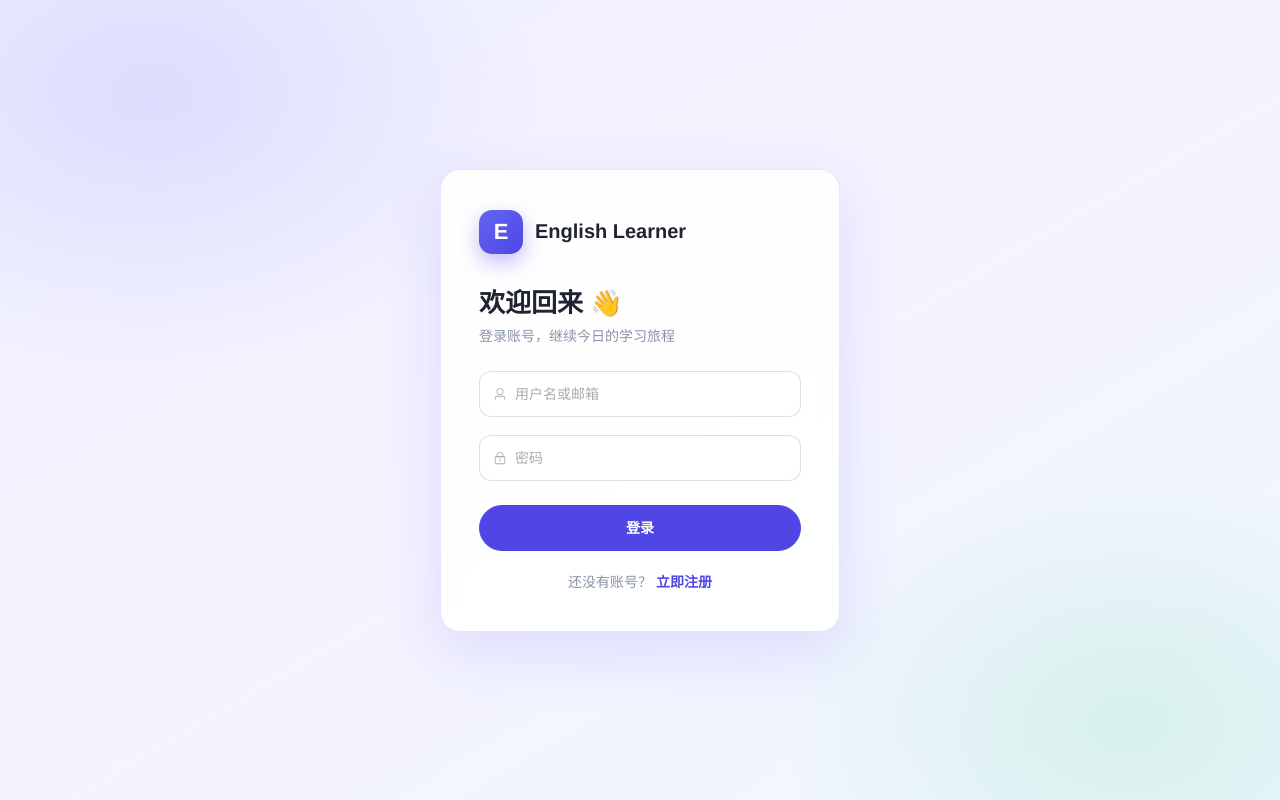
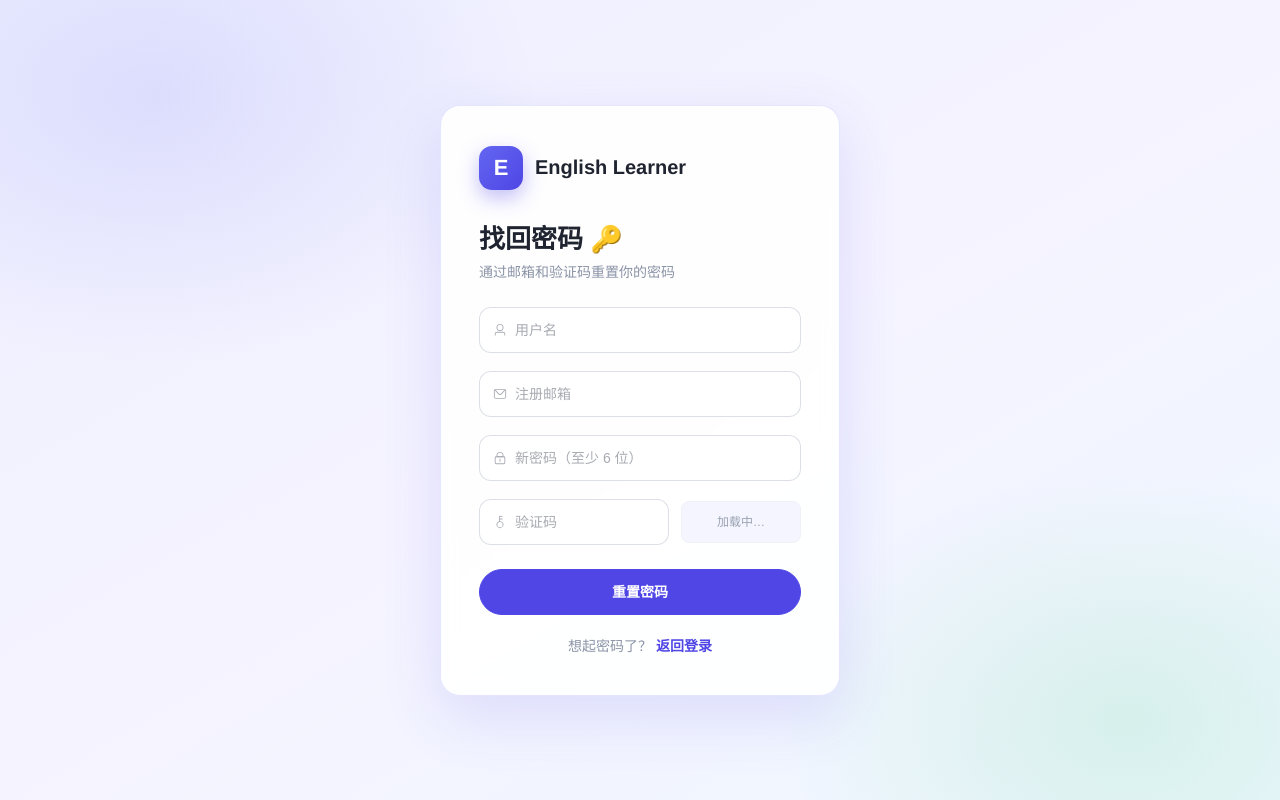
Before and after one commit to Pyq56523/English_Web, a Vue app: page /forgot in a window 1280 px wide. Before the commit this address led to /login. Built offline with nearby package versions, Linux system fonts and the light colour scheme; no server answers.

Commit message:
加入找回密码

```diff
--- a/src/api/auth.js
+++ b/src/api/auth.js
@@ -17,17 +17,21 @@ export function meApi() {
 }
 
 export function updateMeApi(payload) {
-  return request.put('/auth/update-me', payload)
+  return request.put('/auth/update_me', payload)
 }
 
 export function changePasswordApi(payload) {
-  return request.post('/auth/change-password', payload)
+  return request.post('/auth/change_password', payload)
+}
+
+export function resetPasswordApi(payload) {
+  return request.post('/auth/reset_password', payload)
 }
 
 export function uploadAvatarApi(file) {
   const formData = new FormData()
   formData.append('file', file)
-  return request.post('/auth/upload-avatar', formData, {
+  return request.post('/auth/upload_avatar', formData, {
     headers: { 'Content-Type': 'multipart/form-data' }
   })
 }
--- a/src/main.js
+++ b/src/main.js
@@ -14,6 +14,7 @@ import SettingItem from './components/common/SettingItem.vue'
 import BookCard from './components/common/BookCard.vue'
 import CurrentBookCard from './components/common/CurrentBookCard.vue'
 import AuthCard from './components/common/AuthCard.vue'
+import ForgotPassword from './views/ForgotPassword.vue'
 import './assets/styles/main.scss'
 
 // 全局注册通用 UI 组件：在组件标签中直接可用，无需每个页面 import
@@ -23,7 +24,8 @@ const GLOBAL_COMPONENTS = {
   SettingItem,
   BookCard,
   CurrentBookCard,
-  AuthCard
+  AuthCard,
+  ForgotPassword
 }
 
 const app = createApp(App)
--- a/src/router/index.js
+++ b/src/router/index.js
@@ -13,7 +13,8 @@ export const APP_ROUTES = {
   settings: { path: '/settings', name: 'Settings' },
   profile: { path: '/profile', name: 'Profile' },
   login: { path: '/login', name: 'Login' },
-  register: { path: '/register', name: 'Register' }
+  register: { path: '/register', name: 'Register' },
+  forgot: { path: '/forgot', name: 'ForgotPassword' }
 }
 
 /** 跳转目标白名单，便于类型提示与集中管理 */
@@ -62,6 +63,12 @@ const routes = [
     meta: { public: true }
   },
   {
+    path: '/forgot',
+    name: 'ForgotPassword',
+    component: () => import('@/views/ForgotPassword.vue'),
+    meta: { public: true }
+  },
+  {
     path: '/',
     component: () => import('@/components/layout/AppLayout.vue'),
     children: [
--- /dev/null
+++ b/src/views/ForgotPassword.vue
@@ -0,0 +1,143 @@
+<template>
+  <AuthCard title="找回密码 🔑" subtitle="通过邮箱和验证码重置你的密码">
+    <template #form>
+      <el-form :model="form" :rules="rules" ref="formRef" class="form" @submit.prevent="onSubmit">
+        <el-form-item prop="username">
+          <el-input v-model="form.username" size="large" placeholder="用户名"
+            :prefix-icon="User" :validate-event="false" />
+        </el-form-item>
+        <el-form-item prop="email">
+          <el-input v-model="form.email" size="large" placeholder="注册邮箱"
+            :prefix-icon="Message" :validate-event="false" />
+        </el-form-item>
+        <el-form-item prop="new_password">
+          <el-input v-model="form.new_password" size="large" type="password" placeholder="新密码（至少 6 位）"
+            show-password :prefix-icon="Lock" :validate-event="false" />
+        </el-form-item>
+        <el-form-item prop="captcha_code">
+          <div class="captcha-row">
+            <el-input v-model="form.captcha_code" size="large" placeholder="验证码"
+              :prefix-icon="Key" @keyup.enter="onSubmit" />
+            <img v-if="captcha.image" :src="captcha.image" class="captcha-img" alt="验证码"
+              title="点击刷新" @click="loadCaptcha" />
+            <div v-else class="captcha-img placeholder">加载中…</div>
+          </div>
+        </el-form-item>
+        <el-button type="primary" size="large" class="full" round :loading="loading" @click="onSubmit">
+          重置密码
+        </el-button>
+      </el-form>
+    </template>
+    <template #footer>
+      想起密码了？
+      <router-link to="/login">返回登录</router-link>
+    </template>
+  </AuthCard>
+</template>
+
+<script setup>
+import { reactive, ref, onMounted } from 'vue'
+import { ElMessage } from 'element-plus'
+import { User, Message, Lock, Key } from '@element-plus/icons-vue'
+import { getCaptcha } from '@/api/captcha'
+import { resetPasswordApi } from '@/api/auth'
+import { useNavigate } from '@/router'
+
+const { toLogin } = useNavigate()
+const formRef = ref()
+const loading = ref(false)
+const captcha = ref({})
+
+const form = reactive({
+  username: '',
+  email: '',
+  new_password: '',
+  captcha_code: ''
+})
+
+const rules = {
+  username: [{ required: true, message: '请输入用户名', trigger: 'blur' }],
+  email: [
+    { required: true, message: '请输入注册邮箱', trigger: 'blur' },
+    { type: 'email', message: '邮箱格式不正确', trigger: 'blur' }
+  ],
+  new_password: [
+    { required: true, message: '请输入新密码', trigger: 'blur' },
+    { min: 6, message: '密码至少 6 位', trigger: 'blur' }
+  ],
+  captcha_code: [{ required: true, message: '请输入验证码', trigger: 'blur' }]
+}
+
+async function loadCaptcha() {
+  try {
+    captcha.value = await getCaptcha()
+  } catch (e) {
+    captcha.value = {}
+  }
+}
+
+async function onSubmit() {
+  if (!form.username || !form.email || !form.new_password || !form.captcha_code) {
+    ElMessage.warning('请填写完整信息')
+    return
+  }
+  loading.value = true
+  try {
+    await resetPasswordApi({
+      username: form.username,
+      email: form.email,
+      new_password: form.new_password,
+      captcha_id: captcha.value.captcha_id,
+      captcha_code: form.captcha_code
+    })
+    ElMessage.success('密码重置成功，请重新登录')
+    toLogin()
+  } catch (e) {
+    // 验证码往往已失效，刷新一张
+    loadCaptcha()
+  } finally {
+    loading.value = false
+  }
+}
+
+onMounted(loadCaptcha)
+</script>
+
+<style scoped>
+.captcha-row {
+  display: flex;
+  gap: 12px;
+  width: 100%;
+  align-items: center;
+}
+.captcha-row :deep(.el-input) {
+  flex: 1;
+}
+.captcha-img {
+  width: 120px;
+  height: 42px;
+  border-radius: 8px;
+  cursor: pointer;
+  border: 1px solid var(--app-border, #e0e3f0);
+  object-fit: cover;
+  flex-shrink: 0;
+}
+.captcha-img.placeholder {
+  display: flex;
+  align-items: center;
+  justify-content: center;
+  font-size: 12px;
+  color: var(--app-text-muted, #9aa3b2);
+  background: var(--app-fill-soft, #f2f3f8);
+}
+.form :deep(.el-input__wrapper) {
+  border-radius: 12px;
+  padding: 4px 14px;
+}
+.full {
+  width: 100%;
+  margin-top: 6px;
+  height: 46px;
+  font-weight: 600;
+}
+</style>
--- a/src/views/Login.vue
+++ b/src/views/Login.vue
@@ -16,8 +16,11 @@
       </el-form>
     </template>
     <template #footer>
-      还没有账号？
-      <router-link to="/register">立即注册</router-link>
+      <span class="foot-links">
+        <router-link to="/forgot">找回密码</router-link>
+        <span class="divider">·</span>
+        <router-link to="/register">立即注册</router-link>
+      </span>
     </template>
   </AuthCard>
 </template>
@@ -57,6 +60,14 @@ async function onSubmit() {
 </script>
 
 <style scoped>
+.foot-links {
+  display: inline-flex;
+  align-items: center;
+  gap: 8px;
+}
+.foot-links .divider {
+  color: var(--app-text-muted, #a7b0c0);
+}
 .form :deep(.el-input__wrapper) {
   border-radius: 12px;
   padding: 4px 14px;
```
Also changed, not shown: 1 other file (tests, documents, lock files or other folders).
